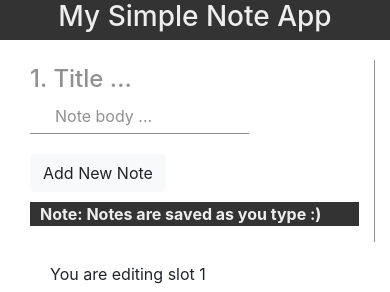
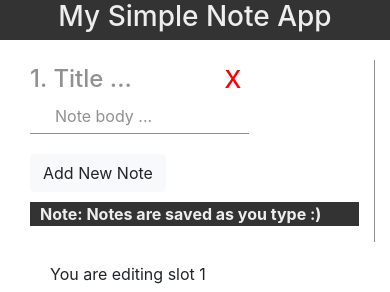
Before and after one commit to toritsejuFO/simple-note-app, a React (Create React App) app: page / in a window 390 px wide. Shown: the top 292 px of the page. Built offline with nearby package versions, Linux system fonts and the light colour scheme.

Commit message:
Show delete button on smaller screens by default.

```diff
--- a/src/App.js
+++ b/src/App.js
@@ -12,10 +12,8 @@ const getNotesFromLocalStorage = () => {
   const localStoragePreparedNotes = JSON.stringify([initialNoteOnFirstStartUp]);
   localStorage.setItem(localStorageStartupName, localStoragePreparedNotes)
 
-  if (JSON.parse(localStorage.getItem(appName)) && JSON.parse(localStorage.getItem(appName)).length !== 0) {
-    return JSON.parse(localStorage.getItem(appName));
-  }
-  return JSON.parse(localStorage.getItem(localStorageStartupName))
+  return JSON.parse(localStorage.getItem(appName))
+    || JSON.parse(localStorage.getItem(localStorageStartupName))
 }
 
 const notes = getNotesFromLocalStorage()
@@ -33,7 +31,17 @@ class App extends Component {
       id: idOfLastClicked,
       title: note.title,
       body: note.body,
+      width: 0
     };
+  }
+
+  componentDidMount = () => {
+    this._updateStateWithWindowWidth();
+    window.addEventListener('resize', this._updateStateWithWindowWidth)
+  }
+
+  _updateStateWithWindowWidth = () => {
+    this.setState({ width: window.innerWidth })
   }
 
   handleChange = (value, key) => {
@@ -45,7 +53,7 @@ class App extends Component {
   handleEditClickedNote = (e, id) => {
     // Call function only if a note is to be edited, not deleted
     // This fixes multiple function calls using event delegation
-    if(!e.target.matches('.delete')); // Do nothing, continue with code execution
+    if (!e.target.matches('.delete')); // Do nothing, continue with code execution
     else return;
 
     // Find clicked note for editing
@@ -78,9 +86,9 @@ class App extends Component {
 
     // If deleting a note above the one currently being edited...
     // ...re-adjust position of note being edited after the delete
-    if ( id < this.state.id) {
+    if (id < this.state.id) {
       const id = this.state.id - 1;
-      const {title, body} = notes[id];
+      const { title, body } = notes[id];
       this.setState({ id, title, body })
       localStorage.setItem('lastClicked', id)
     }
@@ -135,20 +143,15 @@ class App extends Component {
 
     this.state.notes.map((note, id) =>
       notes[id] =
-      <div>
       <Note key={id + 1}
         id={id}
         title={note.title}
         body={note.body}
         edit={this.handleEditClickedNote}
         delete={this.handleDeleteNote}
+        width={this.state.width}
       />
-      </div>
     )
-
-    if (notes.length === 0) {
-      this.handleAddNewNote()
-    }
 
     return (
       <div className={styles.App + ' container-fluid'}>
@@ -158,7 +161,7 @@ class App extends Component {
 
         <div className={styles.Main + ' row'}>
           <div className={styles.List + ' col-md-4 col-sm-5 col-12'}>
-            {notes}
+            <div className={styles.Scroll}>{notes}</div>
             <input
               type="button"
               className={styles.AddButton + ' btn btn-light'}
--- a/src/App.module.css
+++ b/src/App.module.css
@@ -10,6 +10,11 @@
 .List {
   border-right: 1px solid rgba(33, 33, 33, .5);
   margin-top: 20px;
+}
+
+.Scroll {
+  max-height: 445px;
+  overflow-y: scroll;
 }
 
 .Notice {
--- a/src/components/Note/Note.js
+++ b/src/components/Note/Note.js
@@ -8,8 +8,10 @@ function Note(props) {
       onClick={e => props.edit(e, props.id)}
     >
       <h4 className={styles.MiniTitle}>{props.id + 1}. {props.title.substr(0, 15) || "Enter title here"} ...
-      <span className={styles.Delete + ' delete'} onClick={e => props.delete(e, props.id)}>
-        X
+      <span
+          className={(props.width > 575 ? styles.Delete : styles.Show) + ' delete'}
+          onClick={e => props.delete(e, props.id)}>
+          X
       </span></h4>
       <p className={styles.MiniBody}>{props.body.substr(0, 30) || "Enter body here"} ...</p>
     </div>
--- a/src/components/Note/Note.module.css
+++ b/src/components/Note/Note.module.css
@@ -26,6 +26,14 @@
   cursor: pointer;
 }
 
+.Show {
+  display: block;
+  float: right;
+  padding-top: 1px;
+  padding-right: 8px;
+  color: red;
+}
+
 .Delete {
   display: none;
   float: right;
```
Lines whose indentation alone changed are shown as unchanged.
